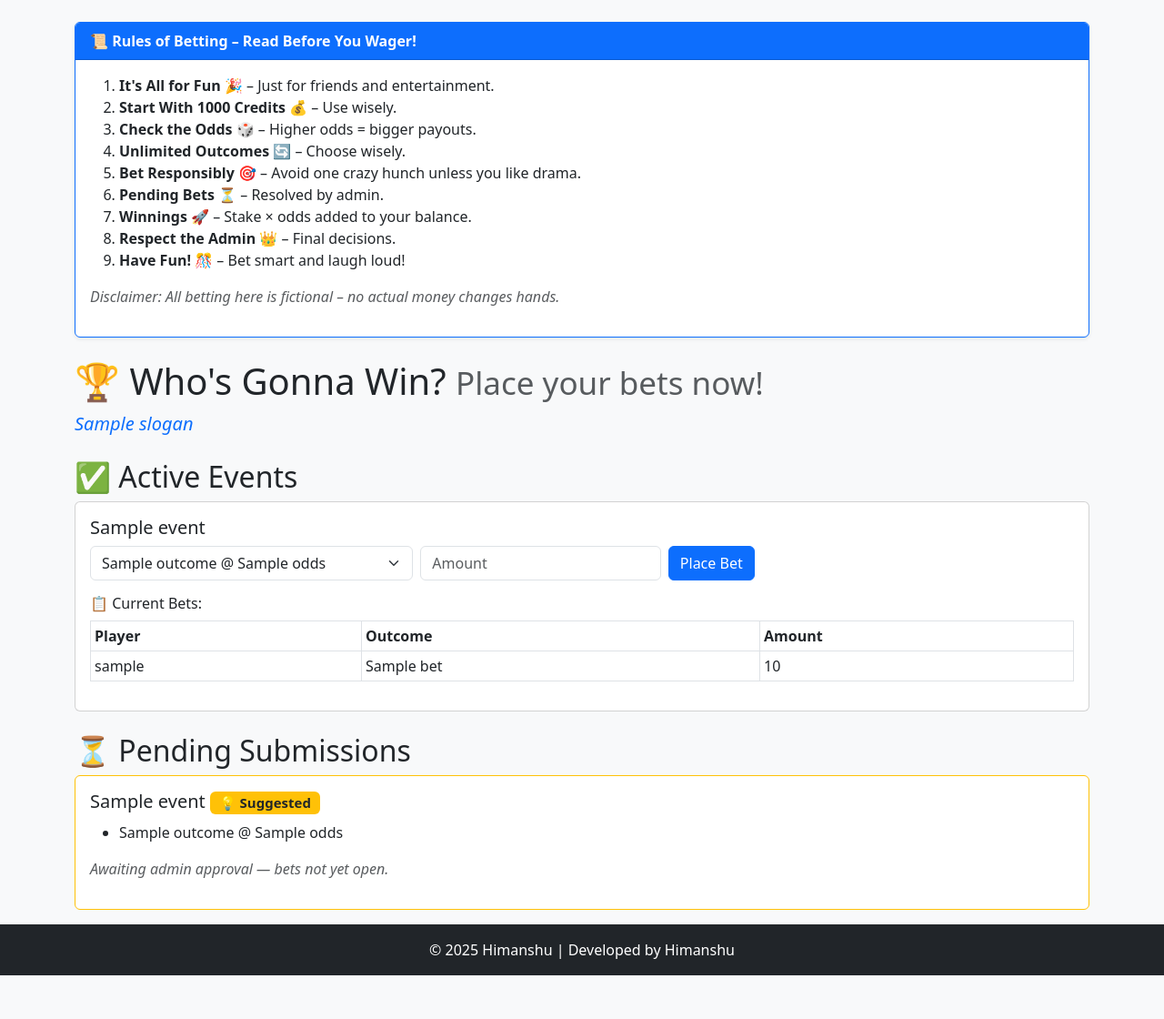
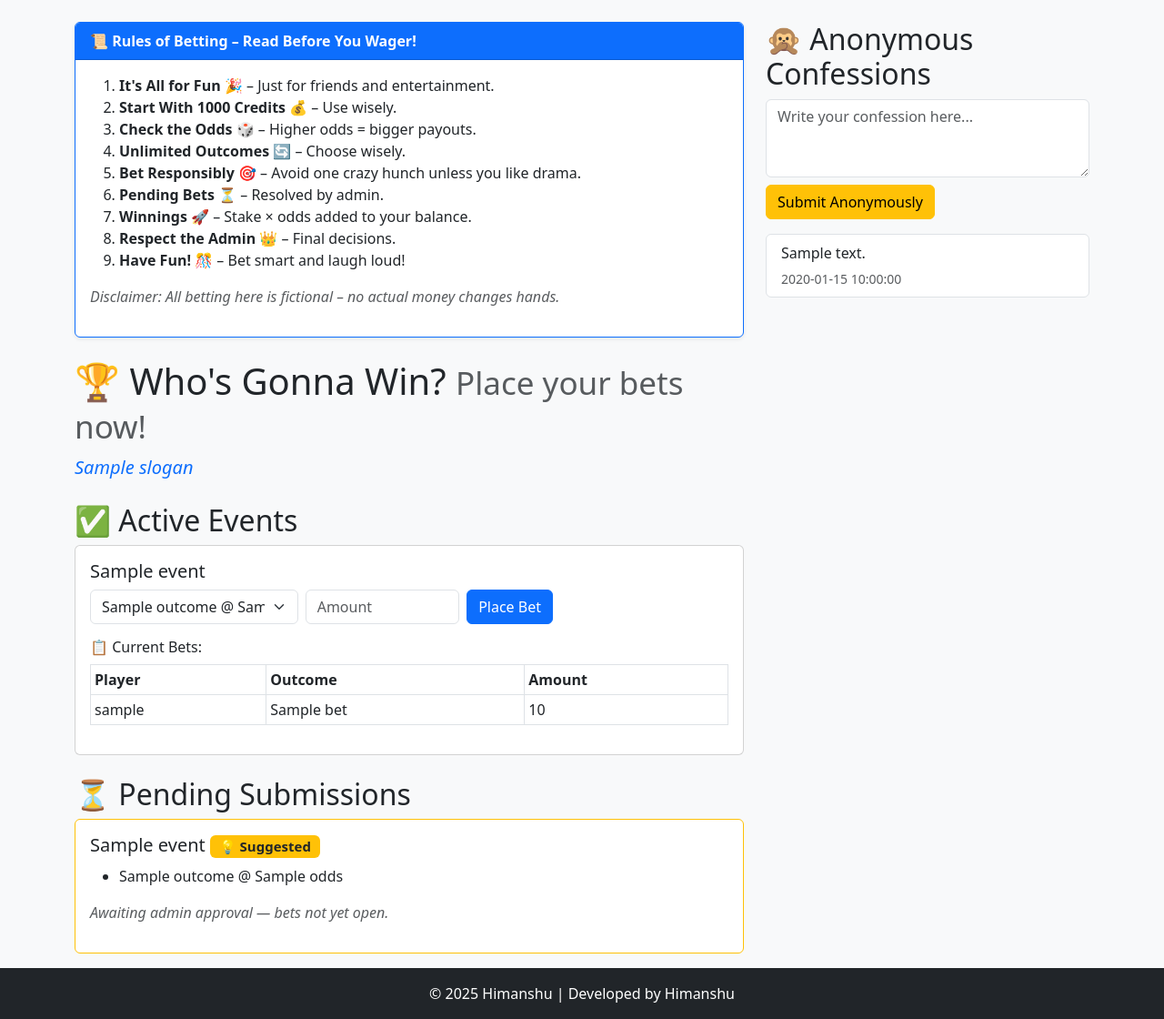
Before and after one commit to DarkulaX/Bet, a Python web app: template templates/index.html in a window 1280 px wide. Shown: the part 56-1176 px from the top of the page at 91% size. Before the commit the page ends 1128 px from the top, so only its background shows below. Run offline with Jinja, Linux system fonts and the light colour scheme; the template is opened without the code that fills it: most values are stand-ins (such as "Sample title", 1, 10 or a date in 2020).

Commit message:
added confessions

```diff
--- a/templates/index.html
+++ b/templates/index.html
@@ -1,5 +1,8 @@
 {% extends "layout.html" %}
 {% block content %}
+<div class="row">
+  <!-- LEFT COLUMN: Betting Events -->
+  <div class="col-md-8">
 
     <!-- Fun Rules of Betting -->
     <div class="card mb-4 border-primary shadow-sm">
@@ -25,7 +28,7 @@
     <h1 class="mb-2">🏆 Who's Gonna Win? <small class="text-muted">Place your bets now!</small></h1>
     <p class="fs-5 fst-italic text-primary slogan">{{ slogan }}</p>
 
-<!-- Approved Events -->
+    <!-- Active Events -->
     <h2 class="mt-4">✅ Active Events</h2>
     {% if events_data %}
         {% for e in events_data %}
@@ -104,4 +107,24 @@
     <p>No pending submissions</p>
     {% endif %}
 
+  </div>
+
+  <!-- RIGHT COLUMN: Confessions -->
+  <div class="col-md-4">
+    <h2>🙊 Anonymous Confessions</h2>
+    <form method="POST" action="{{ url_for('add_confession') }}" class="mb-3">
+        <textarea name="content" class="form-control" rows="3" placeholder="Write your confession here..." required></textarea>
+        <button type="submit" class="btn btn-warning mt-2">Submit Anonymously</button>
+    </form>
+
+    <div class="list-group">
+        {% for c in confessions %}
+        <div class="list-group-item">
+            <p class="mb-1">{{ c.content }}</p>
+            <small class="text-muted">{{ c.timestamp }}</small>
+        </div>
+        {% endfor %}
+    </div>
+  </div>
+</div>
 {% endblock %}
```
Also changed, not shown: app.py (+41 -3 lines). Lines whose indentation alone changed are shown as unchanged.
